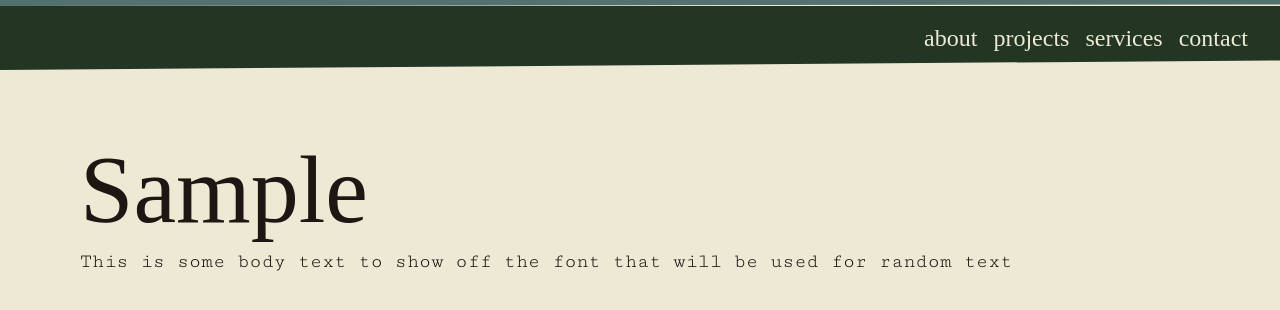
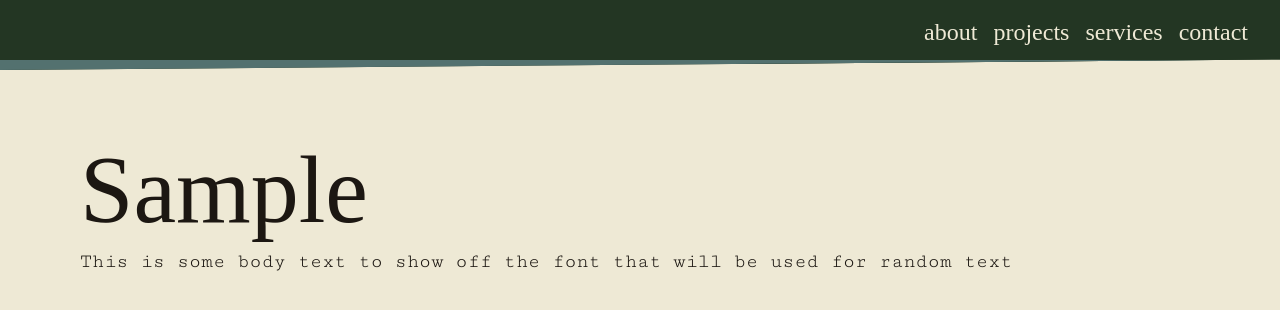
Before and after one commit to lukavr05/stan-website, a React (Vite) app: page / in a window 1280 px wide. Shown: the top 310 px of the page. Built offline with nearby package versions, Linux system fonts and the light colour scheme; a web font is replaced by a local one.

Commit message:
updated navbar

```diff
--- a/src/components/Navbar.jsx
+++ b/src/components/Navbar.jsx
@@ -60,14 +60,6 @@ function Navbar() {
 
       <Box
         sx={{
-          height: 10,
-          backgroundColor: 'secondary.main',
-          clipPath: 'polygon(0 0, 100% 0, 100% 85%, 0 100%)',
-          marginTop: -0.5,
-        }}
-      />
-      <Box
-        sx={{
           position: 'relative',
           backgroundColor: 'primary.main',
           clipPath: 'polygon(0 0, 100% 0, 100% 85%, 0 100%)',
@@ -88,6 +80,15 @@ function Navbar() {
             </Box>
           </Toolbar>
         </AppBar>
+
+      <Box
+        sx={{
+          height: 10,
+          backgroundColor: 'secondary.main',
+          clipPath: 'polygon(0 0, 100% 0%, 100% 85%, 0 100%)',
+          marginTop: -0.5,
+        }}
+      />
       </Box>
     </>
   )
```
